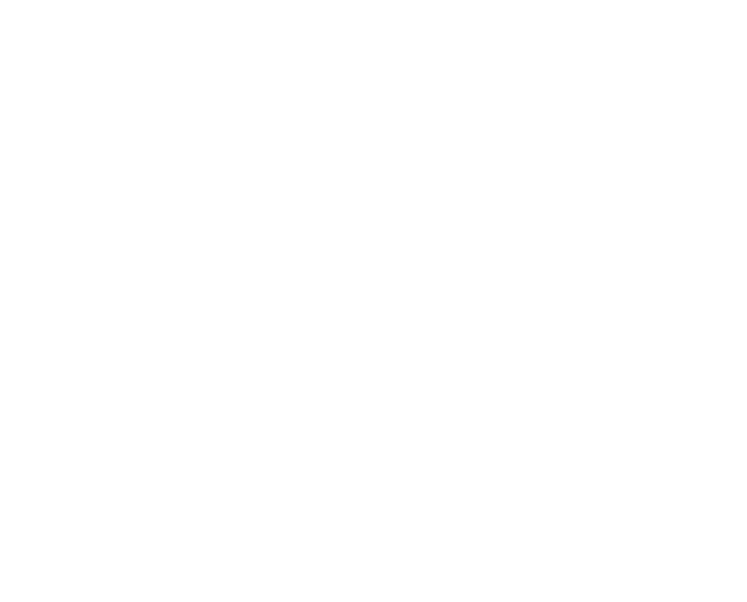
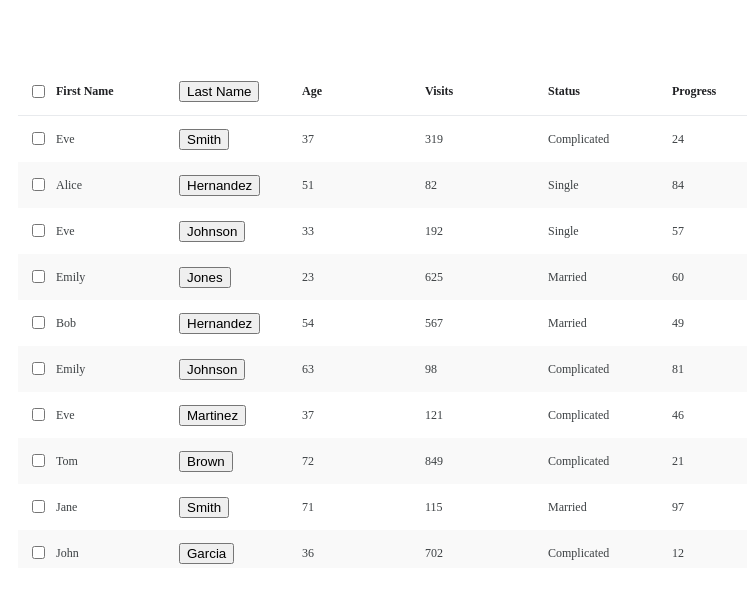
Before and after one commit to jeongye01/tanstack-table-wrapping, a React (Vite) app: page / in a window 1280 px wide. Shown: the top 602 px of the page, without its empty margins (50-797 px from the left). Built offline with nearby package versions, Linux system fonts and the light colour scheme.

Commit message:
feat: column resizing 기능 추가

```diff
--- a/src/tables2/components/Table.tsx
+++ b/src/tables2/components/Table.tsx
@@ -1,144 +1,62 @@
-import {
-  flexRender,
-  getCoreRowModel,
-  getSortedRowModel,
-  type SortingState,
-  type TableOptions,
-  useReactTable,
-} from "@tanstack/react-table";
+import { flexRender, type TableOptions } from '@tanstack/react-table';
 
-import { type CSSProperties, useState } from "react";
+import { type CSSProperties } from 'react';
 
-import { SortingButton } from "./Header/SortingButton";
-import { useResizableColumns } from "../hooks/useResizableColumns";
-import { passiveEventSupported } from "@tanstack/react-table";
-import { useResizableContainer } from "../hooks/useContainerWidth";
-import { useTable } from "../hooks/useTable";
+import { SortingButton } from './Header/SortingButton';
+import { useResizableContainer } from '../hooks/useContainerWidth';
+import { useTable } from '../hooks/useTable';
 
-interface TableProps<TData>
-  extends Pick<TableOptions<TData>, "data" | "columns"> {
+interface TableProps<TData> extends Pick<TableOptions<TData>, 'data' | 'columns'> {
    option?: {
       size?: {
-      width?: CSSProperties["width"];
-      height?: CSSProperties["height"];
-      minWidth?: CSSProperties["minWidth"];
-      minHeight?: CSSProperties["minHeight"];
-      maxWidth?: CSSProperties["maxWidth"];
-      maxHeight?: CSSProperties["maxHeight"];
+         width?: CSSProperties['width'];
+         height?: CSSProperties['height'];
+         minWidth?: CSSProperties['minWidth'];
+         minHeight?: CSSProperties['minHeight'];
+         maxWidth?: CSSProperties['maxWidth'];
+         maxHeight?: CSSProperties['maxHeight'];
       };
    };
 }
 
-export const Table = <TData,>({
+export const Table = <TData,>({ data, columns: initColumns, option }: TableProps<TData>) => {
+   const { size } = option || {};
+   const { containerRef, size: tableSize } = useResizableContainer();
+   const { table, columnSizeMap, onColumnResize } = useTable({
       data,
       columns: initColumns,
-  option,
-}: TableProps<TData>) => {
-  const { size } = option || {};
-  const { containerRef, size: tableSize } = useResizableContainer();
-  const { table } = useTable({ option: { size: tableSize } });
-  // const {
-  //   containerRef,
-  //   columns,
-  //   containerWidth,
-  //   columnSizeMap,
-  //   setColumnSizeMap,
-  // } = useResizableColumns({
-  //   initColumns,
-  // });
-  // const table = useReactTable({
-  //   data,
-  //   columns,
-  //   columnResizeMode: "onChange",
-  //   columnResizeDirection: "ltr",
-  //   getCoreRowModel: getCoreRowModel(),
-  //   getSortedRowModel: getSortedRowModel(),
-  //   onSortingChange: setSorting,
-  //   state: {
-  //     sorting,
-  //   },
-  // });
+      option: { size: tableSize },
+   });
+   console.log(columnSizeMap);
 
-  // const handleResize = (columnId: string, newSize: number) => {
-  //   const otherColumnsWidth = Object.entries(columnSizeMap)
-  //     .filter(([key]) => key !== columnId)
-  //     .reduce((sum, [, width]) => sum + width, 0);
-
-  //   const minAllowedWidth = containerWidth || 0;
-  //   const remainingWidth = minAllowedWidth - otherColumnsWidth;
-
-  //   const adjustedSize = Math.max(newSize, remainingWidth);
-
-  //   setColumnSizeMap({
-  //     ...columnSizeMap,
-  //     [columnId]: adjustedSize,
-  //   });
-  // };
-
-  // const columnResizeHandler = (_contextDocument?: Document) => {
-  //   const contextDocument =
-  //     _contextDocument || typeof document !== "undefined" ? document : null;
-
-  //   return (event: React.MouseEvent, columnId: string) => {
-  //     const startX = event.clientX;
-  //     const startSize = columnSizeMap[columnId];
-
-  //     const handleMouseMove = (moveEvent: MouseEvent) => {
-  //       const deltaX = moveEvent.clientX - startX;
-  //       const newSize = startSize + deltaX;
-  //       handleResize(columnId, newSize);
-  //     };
-  //     const handleMouseUp = () => {
-  //       contextDocument?.removeEventListener("mousemove", handleMouseMove);
-  //       contextDocument?.removeEventListener("mouseup", handleMouseUp);
-  //     };
-  //     const passiveIfSupported = passiveEventSupported()
-  //       ? { passive: false }
-  //       : false;
-
-  //     contextDocument?.addEventListener(
-  //       "mousemove",
-  //       handleMouseMove,
-  //       passiveIfSupported
-  //     );
-  //     contextDocument?.addEventListener(
-  //       "mouseup",
-  //       handleMouseUp,
-  //       passiveIfSupported
-  //     );
-  //   };
-  // };
    return (
       <div
          ref={containerRef}
          className="dbmaster-table-container dbmaster-table-scrollbar"
          style={{
-        height: size?.height ?? "100%",
+            height: size?.height ?? '100%',
             minHeight: size?.minHeight,
             maxHeight: size?.maxHeight,
-        width: size?.width ?? "100%",
+            width: size?.width ?? '100%',
             maxWidth: size?.maxWidth,
             minWidth: size?.minWidth,
          }}
       >
+         {columnSizeMap && (
             <table className="dbmaster-table">
-        {/* <thead className="dbmaster-thead"> */}
-        {/* {table.getHeaderGroups().map((headerGroup) => (
+               <thead className="dbmaster-thead">
+                  {table.getHeaderGroups().map(headerGroup => (
                      <tr key={headerGroup.id} className="dbmaster-tr">
-              {columnSizeMap &&
-                headerGroup.headers.map((header) => (
+                        {headerGroup.headers.map(header => (
                            <th
                               key={header.id}
                               style={{
-                      width: header.getSize(),
+                                 width: columnSizeMap?.[header.id],
                               }}
                               data-column-id={header.id}
                               className="dbmaster-th"
                            >
-                    {flexRender(
-                      header.column.columnDef.header,
-                      header.getContext()
-                    )}
+                              {flexRender(header.column.columnDef.header, header.getContext())}
                               {header.column.getCanSort() && (
                                  <SortingButton
                                     sortDirection={header.column.getIsSorted() || undefined}
@@ -149,15 +67,10 @@
                                  <div
                                     {...{
                                        onDoubleClick: () => header.column.resetSize(),
-                          onMouseDown: (event) =>
-                            columnResizeHandler()(event, header.id), // 반환된 핸들러 호출
+                                       onMouseDown: event => onColumnResize()(event, header.id),
                                        className: `
                                     dbmaster-column-resizer-bar
-                                    ${
-                                      header.column.getIsResizing()
-                                        ? "isResizing"
-                                        : ""
-                                    }`,
+                                    ${header.column.getIsResizing() ? 'isResizing' : ''}`,
                                     }}
                                  />
                               )}
@@ -167,23 +80,23 @@
                   ))}
                </thead>
                <tbody className="dbmaster-tbody">
-          {table.getRowModel().rows.map((row) => (
+                  {table.getRowModel().rows.map(row => (
                      <tr key={row.id} className="dbmaster-tr">
-              {columnSizeMap &&
-                row.getVisibleCells().map((cell) => (
+                        {row.getVisibleCells().map(cell => (
                            <td
                               key={cell.id}
                               data-column-id={cell.id}
-                    style={{ width: cell.column.getSize() }}
+                              style={{ width: columnSizeMap?.[cell.id] }}
                               className="dbmaster-td"
                            >
                               {flexRender(cell.column.columnDef.cell, cell.getContext())}
                            </td>
                         ))}
                      </tr>
-          ))} */}
-        {/* </tbody> */}
+                  ))}
+               </tbody>
             </table>
+         )}
       </div>
    );
 };
--- /dev/null
+++ b/src/tables2/features/columnSize.ts
@@ -0,0 +1,53 @@
+import { ColumnDef } from '@tanstack/react-table';
+
+export const generateColumnSizeMap = <TData, TValue>(
+   columns: ColumnDef<TData, TValue>[],
+   tableWidth: number,
+): Record<string, number> => {
+   if (!Array.isArray(columns) || columns.length === 0) return {};
+
+   const staticWidth = columns.reduce((acc, col) => acc + (col.size || 0), 0);
+   const dynamicColumnCnt = columns.filter(col => !col.size).length;
+
+   const defaultColumnWidth = dynamicColumnCnt > 0 ? Math.trunc((tableWidth - staticWidth) / dynamicColumnCnt) : 0;
+
+   const lastColumnWidth =
+      dynamicColumnCnt > 0 ? tableWidth - staticWidth - defaultColumnWidth * (dynamicColumnCnt - 1) : 0;
+
+   return columns.reduce((acc, col, index) => {
+      const isLastDynamicColumn = index === columns.length - 1 || columns.slice(index + 1).every(c => c.size);
+      const size = col.size || (isLastDynamicColumn ? lastColumnWidth : defaultColumnWidth);
+      if (col.accessorKey) {
+         acc[col.accessorKey] = size;
+      }
+      return acc;
+   }, {} as Record<string, number>);
+};
+
+export const adjustColumnWidth = ({
+   columnSizeMap,
+   columnId,
+   newSize,
+   tableWidth,
+}: {
+   columnSizeMap: Record<string, number>;
+   columnId: string;
+   newSize: number;
+   tableWidth: number;
+}): Record<string, number> | undefined => {
+   if (!columnSizeMap || !tableWidth) return undefined;
+
+   const otherColumnsWidth = Object.entries(columnSizeMap)
+      .filter(([key]) => key !== columnId)
+      .reduce((sum, [, width]) => sum + width, 0);
+
+   const minAllowedWidth = tableWidth || 0;
+   const remainingWidth = minAllowedWidth - otherColumnsWidth;
+
+   const adjustedSize = Math.max(newSize, remainingWidth);
+
+   return {
+      ...columnSizeMap,
+      [columnId]: adjustedSize,
+   };
+};
--- /dev/null
+++ b/src/tables2/hooks/useColumnSize.ts
@@ -0,0 +1,47 @@
+import { ColumnDef, passiveEventSupported } from '@tanstack/react-table';
+import { useEffect, useState } from 'react';
+import { generateColumnSizeMap, adjustColumnWidth } from '../features/columnSize';
+
+type ColumnSizeMap = Record<string, number>;
+export const useColumnSize = <TData, TValue>({
+   columns,
+   tableWidth,
+}: {
+   columns: ColumnDef<TData, TValue>[];
+   tableWidth?: number;
+}) => {
+   const [columnSizeMap, setColumnSizeMap] = useState<ColumnSizeMap>();
+   const passiveIfSupported = passiveEventSupported() ? { passive: false } : false;
+   const onColumnResize = (_contextDocument?: Document) => {
+      const contextDocument = _contextDocument || typeof document !== 'undefined' ? document : null;
+
+      return (event: React.MouseEvent, columnId: string) => {
+         if (!contextDocument || !columnSizeMap || !tableWidth) return;
+         const startX = event.clientX;
+         const startSize = columnSizeMap[columnId];
+
+         const handleMouseMove = (moveEvent: MouseEvent) => {
+            const deltaX = moveEvent.clientX - startX;
+            const newSize = startSize + deltaX;
+            const updatedSizeMap = adjustColumnWidth({ columnSizeMap, columnId, newSize, tableWidth });
+
+            if (updatedSizeMap) {
+               setColumnSizeMap(updatedSizeMap);
+            }
+         };
+         const handleMouseUp = () => {
+            contextDocument.removeEventListener('mousemove', handleMouseMove);
+            contextDocument.removeEventListener('mouseup', handleMouseUp);
+         };
+
+         contextDocument.addEventListener('mousemove', handleMouseMove, passiveIfSupported);
+         contextDocument.addEventListener('mouseup', handleMouseUp, passiveIfSupported);
+      };
+   };
+   useEffect(() => {
+      if (!tableWidth) return;
+      setColumnSizeMap(generateColumnSizeMap(columns, tableWidth));
+   }, [columns, tableWidth]);
+
+   return { columnSizeMap, onColumnResize };
+};
--- a/src/tables2/hooks/useTable.tsx
+++ b/src/tables2/hooks/useTable.tsx
@@ -1,12 +1,13 @@
-import { useState } from "react";
+import { useState } from 'react';
 import {
    useReactTable,
    getCoreRowModel,
    getSortedRowModel,
    type TableOptions,
    type SortingState,
-} from "@tanstack/react-table";
-import { SizeOption } from "./useContainerWidth";
+} from '@tanstack/react-table';
+import { SizeOption } from './useContainerWidth';
+import { useColumnSize } from './useColumnSize';
 
 interface UseTableOptions<TData> extends TableOptions<TData> {
    option?: {
@@ -14,18 +15,14 @@
    };
 }
 
-export function useTable<TData>({
-  data,
-  columns,
-  option,
-}: UseTableOptions<TData>) {
+export function useTable<TData>({ data, columns, option }: UseTableOptions<TData>) {
    const [sorting, setSorting] = useState<SortingState>([]);
-  console.log(option?.size);
+   const { columnSizeMap, onColumnResize } = useColumnSize({ columns, tableWidth: option?.size?.width }); // TODO: 타입 수정
    const table = useReactTable({
       data,
       columns,
-    columnResizeMode: "onChange",
-    columnResizeDirection: "ltr",
+      columnResizeMode: 'onChange',
+      columnResizeDirection: 'ltr',
       getCoreRowModel: getCoreRowModel(),
       getSortedRowModel: getSortedRowModel(),
       onSortingChange: setSorting,
@@ -34,5 +31,5 @@
       },
    });
 
-  return { ...table };
+   return { table, columnSizeMap, onColumnResize };
 }
```
Also changed, not shown: src/tables2/hooks/useResizableColumns.tsx (deleted, +0 -76 lines), src/tables2/features/columnResize.ts (deleted). Lines whose indentation alone changed are shown as unchanged.
